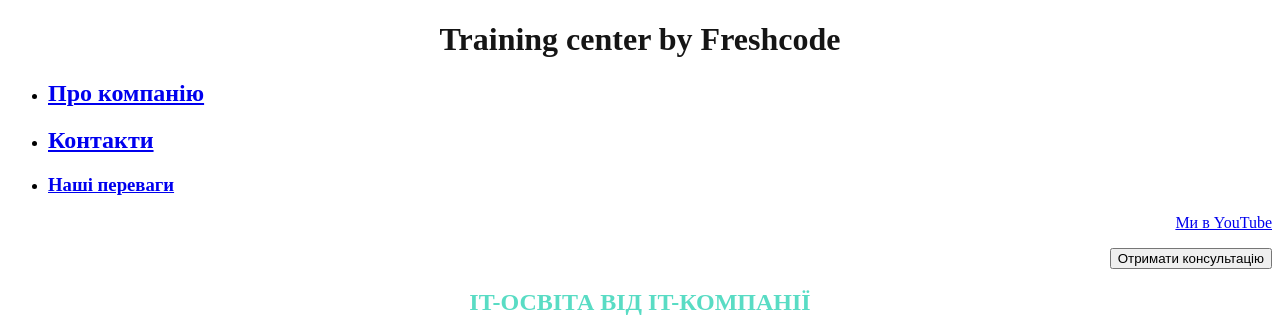
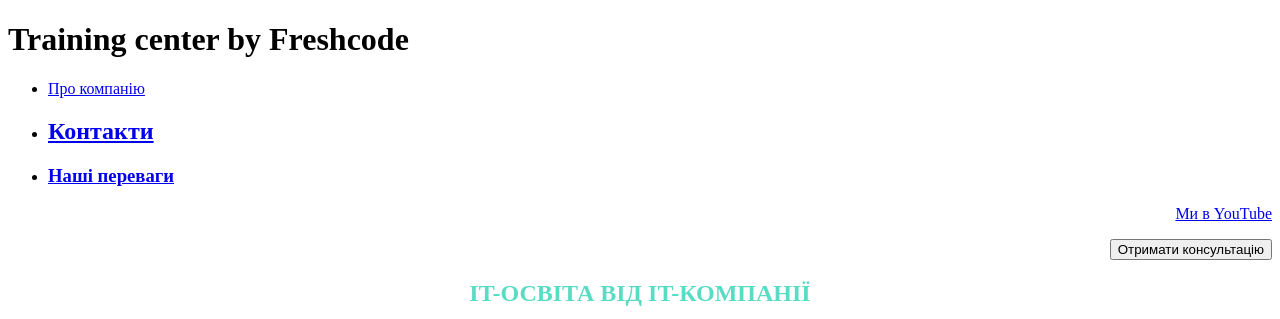
Before and after one commit to VitaliiHrybchuk/grib, a plain HTML site: page Task1-html-website/index.html in a window 1280 px wide. Shown: the top 319 px of the page. Drawn offline with Linux system fonts and the light colour scheme.

Commit message:
Add last changes

```diff
--- a/Task1-html-website/index.html
+++ b/Task1-html-website/index.html
@@ -1,5 +1,5 @@
 <!DOCTYPE html>
-<html lang="en">
+<html lang="uk">
   <head>
     <meta charset="UTF-8" />
     <meta name="viewport" content="width=device-width, initial-scale=1.0" />
@@ -8,13 +8,11 @@
   </head>
 
   <body>
-    <h1 class="name">Training center by Freshcode</h1>
-
-
-       <header>
+    <h1>Training center by Freshcode</h1>
+   <header>
       <ul>
         <li>
-          <h2><a href="./assets/pages/about-us.html">Про компанію</a></h2>
+          <a href="./assets/pages/about-us.html">Про компанію</a></h2>
         </li>
         <li>
           <h2><a href="./assets/pages/contacts.html">Контакти</a></h2>
@@ -30,6 +28,7 @@
       </ul>
       <nav class="button">
         <button>Отримати консультацію</button>
+
       </nav>
 
     </header>
```
